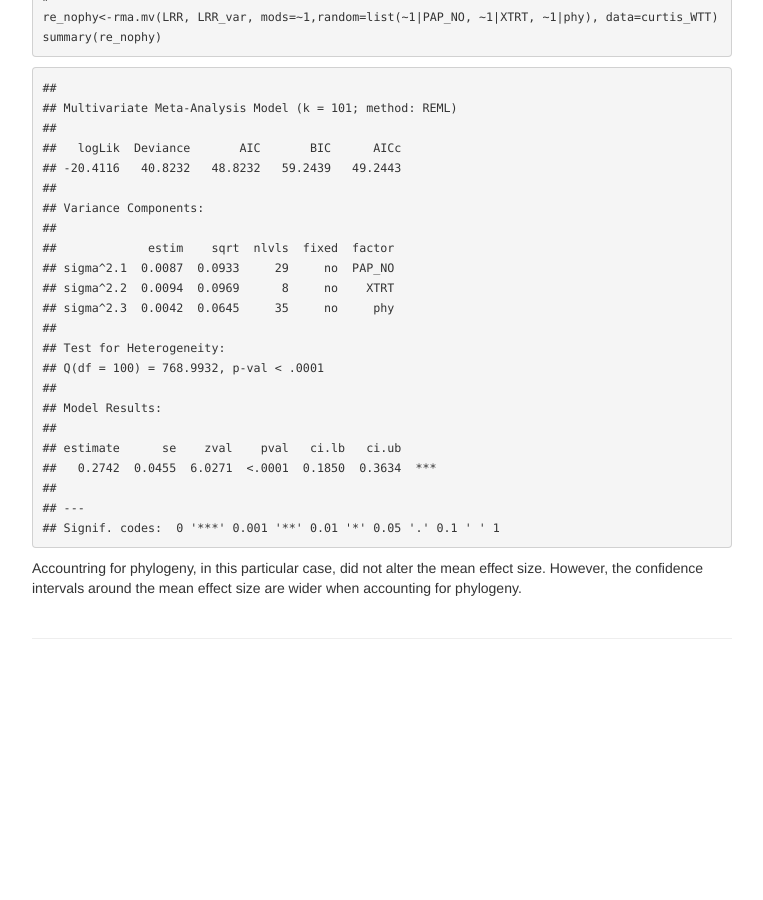
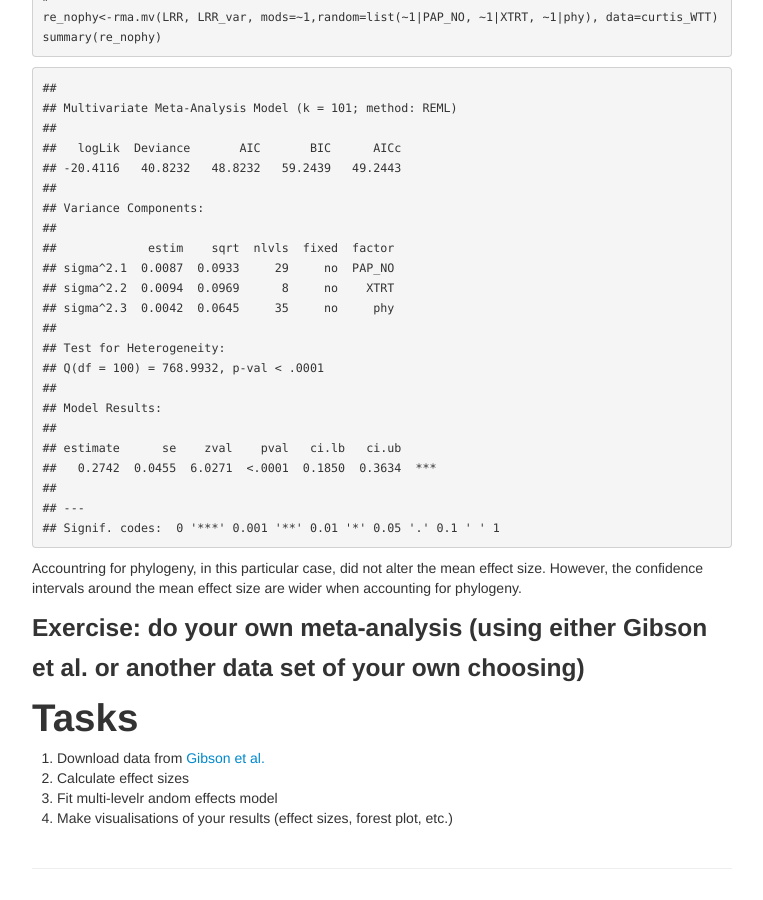
Before and after one commit to dylancraven/MetaAnalysis_Course, a Jekyll site: the page built from pages/Day4.md, in a window 1280 px wide and 900 px high, scrolled down 5483 px. Shown: the whole window, without its empty margins (258-1021 px from the left). Built offline with Jekyll 4.4.1, drawn with Linux system fonts in a browser that asks for light colours; our own code applies the rules of GitHub Pages for plain Markdown files; before the commit the page ends 6153 px from its top, so only the background shows below that.

Commit message:
Day 4 exercise

```diff
--- a/pages/Day4.md
+++ b/pages/Day4.md
@@ -233,3 +233,13 @@ summary(re_nophy)
     ## Signif. codes:  0 '***' 0.001 '**' 0.01 '*' 0.05 '.' 0.1 ' ' 1
 
 Accountring for phylogeny, in this particular case, did not alter the mean effect size. However, the confidence intervals around the mean effect size are wider when accounting for phylogeny.
+
+### Exercise: do your own meta-analysis (using either Gibson et al. or another data set of your own choosing)
+
+Tasks
+=====
+
+1.  Download data from [Gibson et al.](http://www.nature.com/nature/journal/v478/n7369/abs/nature10425.html#supplementary-information)
+2.  Calculate effect sizes
+3.  Fit multi-levelr andom effects model
+4.  Make visualisations of your results (effect sizes, forest plot, etc.)
```
